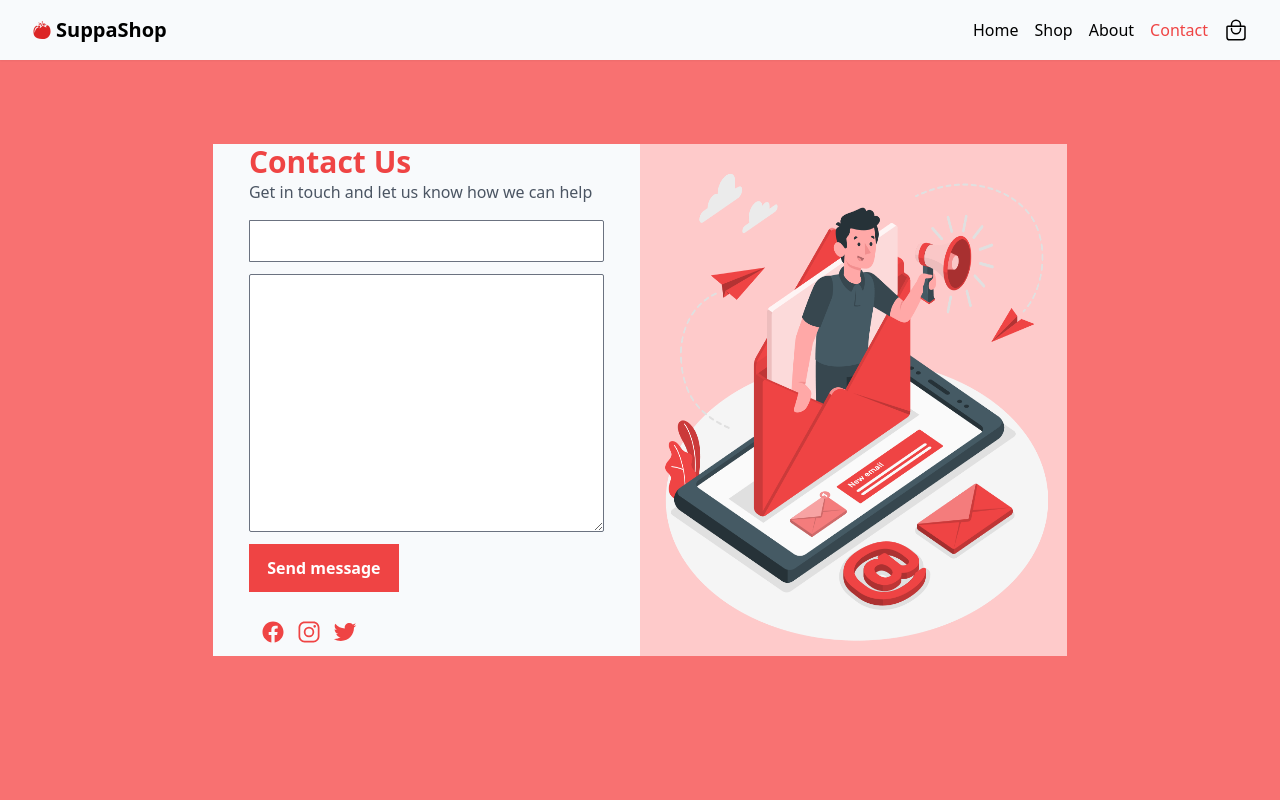
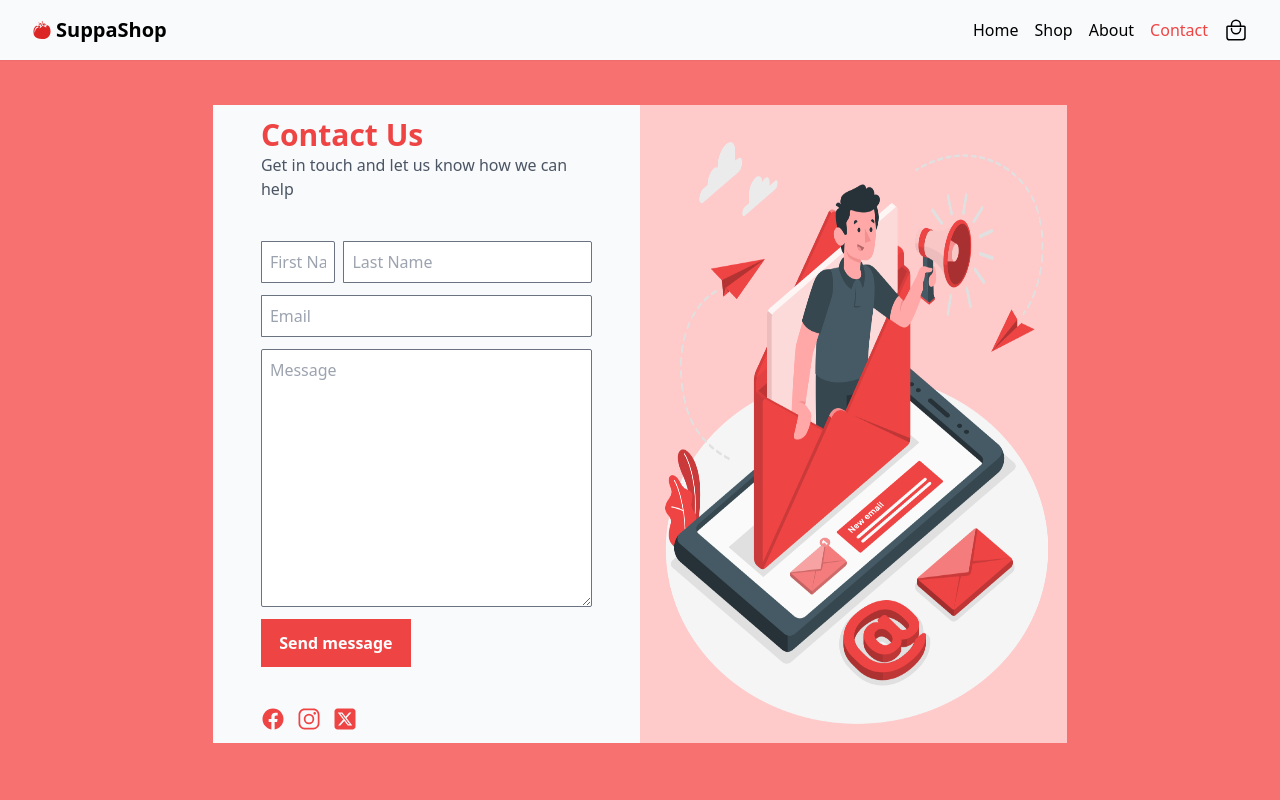
Before and after one commit to markojanja/shopping_cart, a React (Vite) app: page /contact in a window 1280 px wide. Shown: the top 800 px of the page. Built offline with nearby package versions, Linux system fonts and the light colour scheme.

Commit message:
UI changes,order summary text change

```diff
--- a/src/hooks/useLocalStorage.jsx
+++ /dev/null
@@ -1,9 +0,0 @@
-export const useLocalStorage = () => {
-  let ls = !localStorage.getItem("theme") ? localStorage.setItem("theme", "light") : localStorage.getItem("theme");
-
-  const setLocalStorage = (newVal) => {
-    ls = localStorage.setItem("theme", newVal);
-  };
-
-  return [ls, setLocalStorage];
-};
--- a/src/pages/cart/Cart.jsx
+++ b/src/pages/cart/Cart.jsx
@@ -26,7 +26,7 @@ const Cart = () => {
           <div className='flex-1 flex flex-col items-center justify-start gap-4 py-3'>
             <div className='flex flex-col gap-2 bg-gray-200 p-4 w-5/6 mx-auto items-center justify-start'>
               <h2 className='text-2xl font-bold'>Order summary</h2>
-              <p>Items: {totalItems}</p>
+              <p>{totalItems === 1 ? `${totalItems} item in cart` : `${totalItems} items in cart`}</p>
               <h3 className='text-xl font-bold'>Total: ${total.toFixed(2)}</h3>
             </div>
             <button className='bg-red-500 text-white font-semibold px-6 py-3 w-5/6 mx-auto'>Checkout</button>
--- a/src/pages/contact/Contact.jsx
+++ b/src/pages/contact/Contact.jsx
@@ -1,24 +1,46 @@
 import email from "../../assets/Email.png";
-import { IoLogoFacebook, IoLogoInstagram, IoLogoTwitter } from "react-icons/io5";
+import { IoLogoFacebook, IoLogoInstagram } from "react-icons/io5";
+import { FaSquareXTwitter } from "react-icons/fa6";
 
 const Contact = () => {
   return (
-    <main className='min-h-screen text-black flex items-center justify-center bg-red-400'>
-      <div className='flex-col md:flex-row md:w-5/6 lg:w-4/6 flex bg-slate-50 pt-24 md:pt-0'>
+    <main className='min-h-screen text-black flex items-center justify-center bg-red-400 pt-24 pb-12'>
+      <div className='flex-col lg:flex-row md:w-5/6 lg:w-4/6 flex bg-slate-50'>
         <div className='flex flex-col items-center justify-center gap-4 lg:w-1/2 flex-1'>
-          <div className='w-5/6 mx-auto'>
+          <div className='w-5/6 mx-auto p-3'>
             <h2 className='text-3xl text-red-500 font-extrabold'>Contact Us</h2>
             <p className='text-gray-600'>Get in touch and let us know how we can help</p>
           </div>
-          <form action='' className='flex flex-col gap-3 w-5/6 mx-auto'>
-            <input className='border border-gray-500 rounded-r-sm p-2' type='email' />
-            <textarea className='border border-gray-500 rounded-sm p-2' name='' id='' cols='30' rows='10'></textarea>
+          <form action='' className='flex flex-col gap-3 p-3 w-5/6'>
+            <div className='flex flex-col sm:flex-row gap-2 w-full'>
+              <input
+                className='border border-gray-500 rounded-r-sm p-2 sm:w-1/2'
+                type='text'
+                placeholder='First Name'
+                autoComplete='nope'
+              />
+              <input
+                className='border border-gray-500 rounded-r-sm p-2'
+                type='text'
+                placeholder='Last Name'
+                autoComplete='nope'
+              />
+            </div>
+            <input className='border border-gray-500 rounded-r-sm p-2' type='email' placeholder='Email' />
+            <textarea
+              className='border border-gray-500 rounded-sm p-2'
+              name=''
+              id=''
+              cols='30'
+              rows='10'
+              placeholder='Message'
+            ></textarea>
             <button className=' w-[150px] bg-red-500 py-3 px-3 text-white font-semibold'>Send message</button>
           </form>
           <div className='flex flex-row w-5/6 items-start justify-start gap-3 p-3'>
             <IoLogoFacebook className='text-2xl text-red-500' />
             <IoLogoInstagram className='text-2xl text-red-500' />
-            <IoLogoTwitter className='text-2xl text-red-500' />
+            <FaSquareXTwitter className='text-2xl text-red-500' />
           </div>
         </div>
         <div className='relative w-full lg:w-1/2 bg-red-200'>
--- a/src/pages/main/components/CategoriesSection.jsx
+++ b/src/pages/main/components/CategoriesSection.jsx
@@ -37,7 +37,7 @@ const CategoriesSection = () => {
         {categories.map((cat, idx) => (
           <div key={idx} className='relative bg-red-500'>
             <img className='w-auto' src={cat.image} alt='' loading='lazy' />
-            <div className='absolute inset-0 bg-black/20 flex items-end p-1 justify-center'>
+            <div className='absolute inset-0 bg-black/10 flex items-end p-1 justify-center'>
               <Link
                 to={"/shop/" + cat.link}
                 className='outline-none border-none bg-white text-black p-2 sm:p-4 w-[100px] text-sm sm:w-[150px] font-semibold text-center'
--- a/src/pages/shop/components/Product.jsx
+++ b/src/pages/shop/components/Product.jsx
@@ -16,7 +16,9 @@ const Product = () => {
         <div className='p-4 flex flex-col gap-4'>
           <div className='flex flex-col flex-1 gap-7'>
             <h2 className='text-2xl font-bold text-left'>{product.title}</h2>
-            <p className='flex-1 text-gray-700 text-sm md:text-xl text-left'>{product.description}</p>
+            <p className='flex-1 text-gray-700 text-sm md:text-xl text-left first-letter:uppercase'>
+              {product.description}
+            </p>
             <p className='font-extrabold text-3xl'>
               <span className='!text-xl text-gray-700'>Price:</span> ${product.price}
             </p>
@@ -26,12 +28,9 @@ const Product = () => {
               onClick={() => addToCart(product)}
               className='bg-red-500 py-2 px-4 text-white font-bold text-center text-xl'
             >
-              Buy
+              Add to cart
             </button>
-            <button
-              onClick={() => navigate(-1)}
-              className='bg-black py-2 px-4 text-white font-bold text-center text-xl'
-            >
+            <button onClick={() => navigate(-1)} className='text-red-500 text-md cursor-pointer' role='link'>
               Go back
             </button>
           </div>
```
